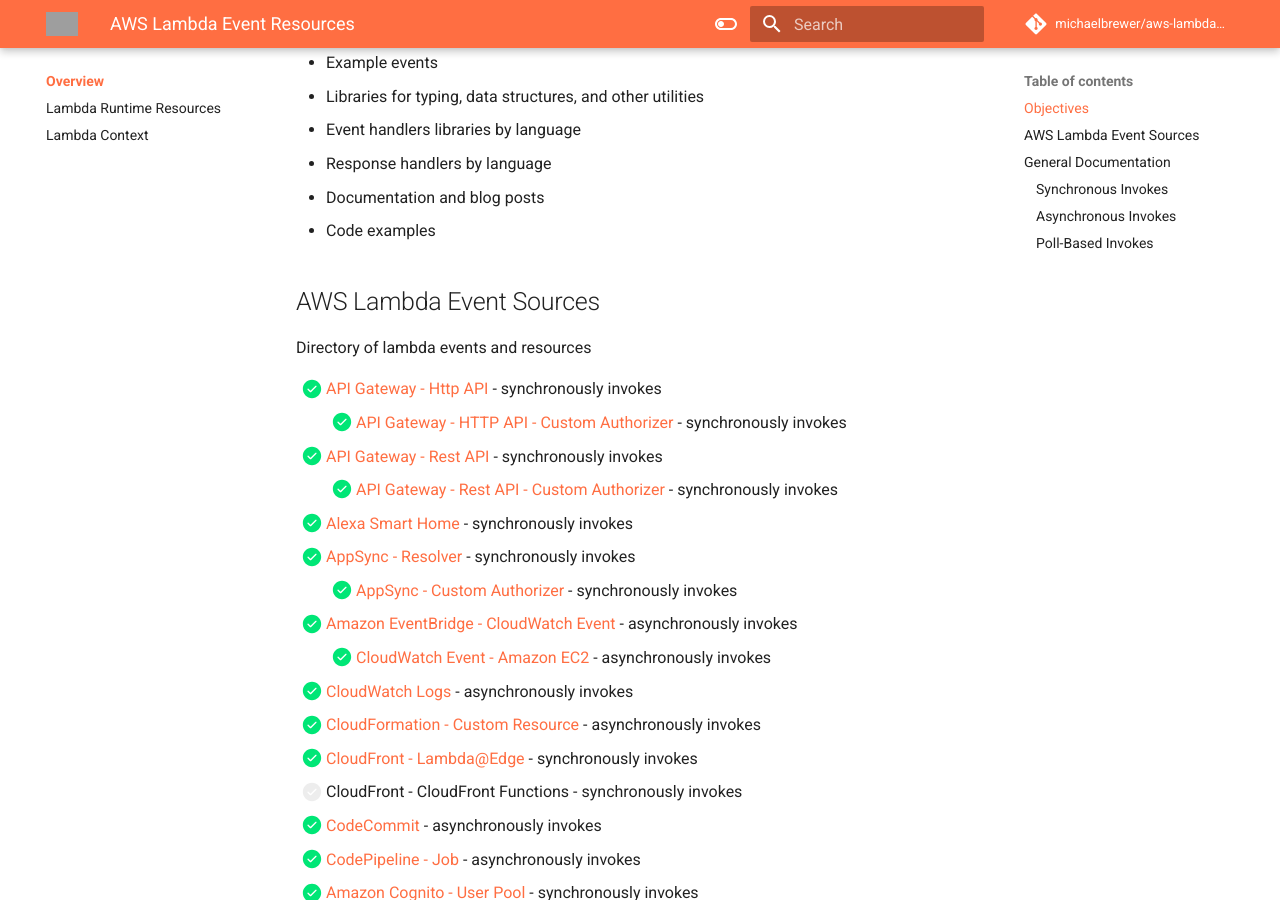
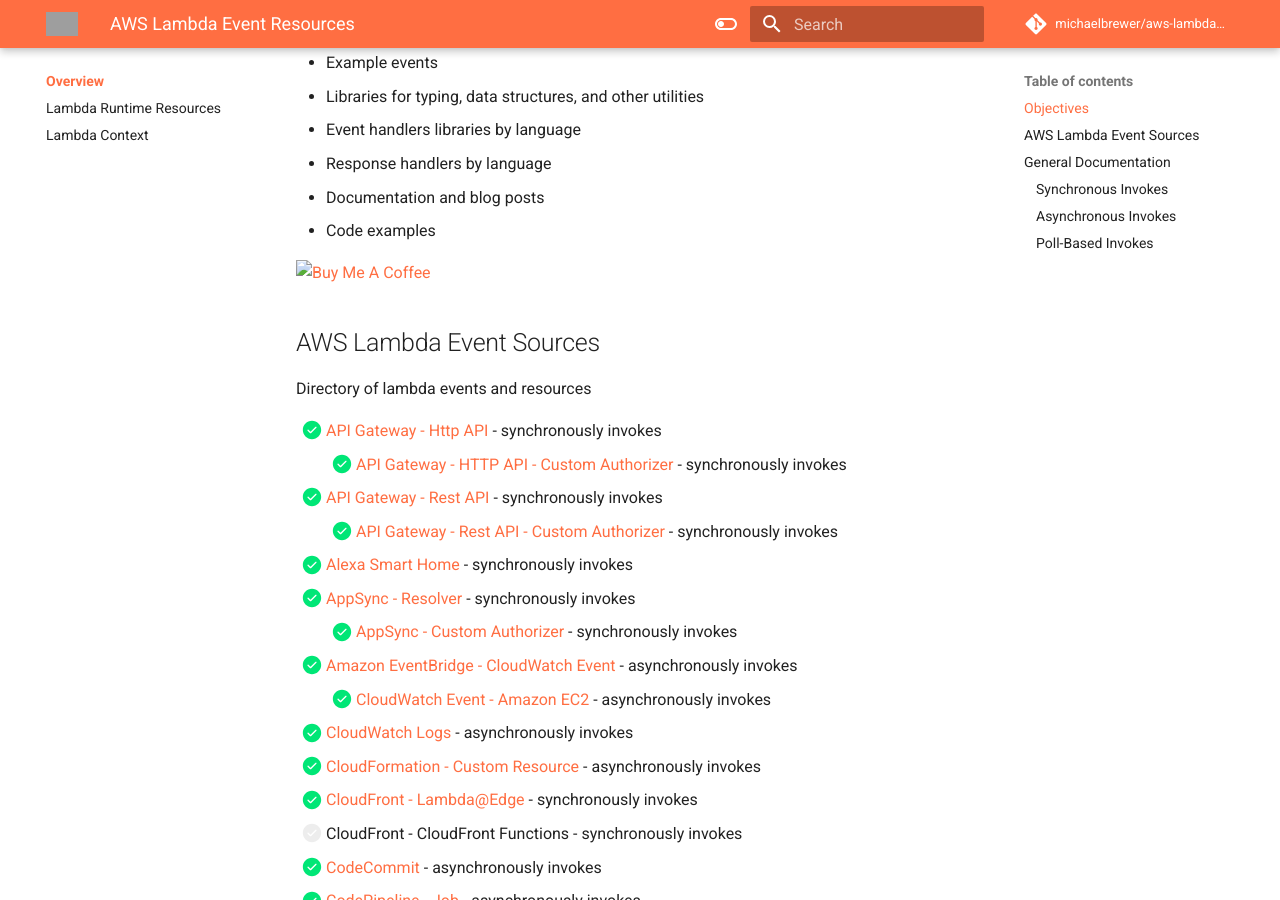
Before and after one commit to michaelbrewer/aws-lambda-events, an MkDocs documentation site: the page built from docs/index.md, in a window 1280 px wide and 900 px high, scrolled down 430 px. Built offline with MkDocs 1.6.1 and Material for MkDocs 9.7.7, drawn with Linux system fonts in a browser that asks for light colours; comment, search, counter and statistics services are not loaded; grey boxes are pictures that could not be loaded.

Commit message:
chore: buy me coffee link :)

```diff
--- a/docs/index.md
+++ b/docs/index.md
@@ -14,6 +14,8 @@
 - Response handlers by language
 - Documentation and blog posts
 - Code examples
+
+<a href="https://www.buymeacoffee.com/michaelbrewer" target="_blank"><img src="https://cdn.buymeacoffee.com/buttons/default-orange.png" alt="Buy Me A Coffee" height="41" width="174"></a>
 
 ## AWS Lambda Event Sources
 
```
